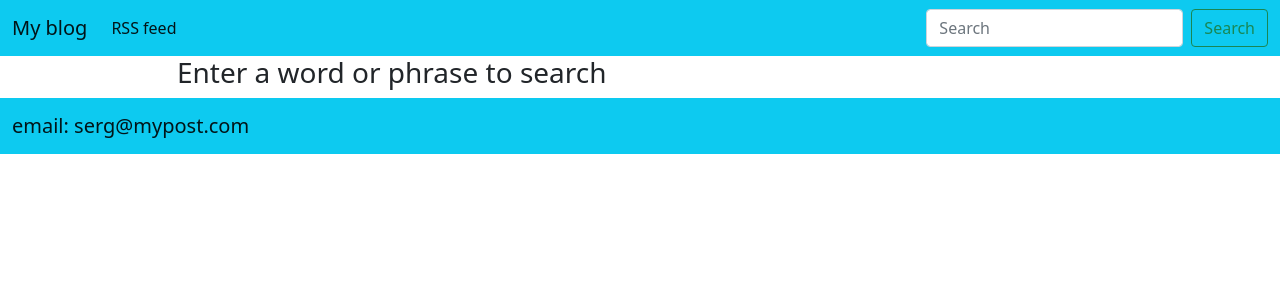
After one commit to maninserg/blog_site, a Django app: page /search/ in a window 1280 px wide. The commit adds this page. Shown: the top 300 px of the page. Run offline with Django 3.2, Linux system fonts and the light colour scheme.

Commit message:
Add full-text search by postgres

```diff
--- a/blog/forms.py
+++ b/blog/forms.py
@@ -11,3 +11,7 @@ class CommentForm(forms.ModelForm):
             'email': forms.EmailInput(attrs={'class': 'form-control'}),
             'body': forms.Textarea(attrs={'class': 'form-control', 'rows': 3})
         }
+
+
+class SearchForm(forms.Form):
+    query = forms.CharField()
--- a/blog/templates/blog/base.html
+++ b/blog/templates/blog/base.html
@@ -17,8 +17,8 @@
 					<a class="nav-link active" aria-current="page" href="{% url "blog:post_feed" %}">RSS feed</a>
 				</li>
 			</ul>
-			<form class="d-flex">
-				<input class="form-control me-2" type="search" placeholder="Search" aria-label="Search">
+			<form class="d-flex" action="{% url 'blog:url_post_search' %}" method="get">
+				<input class="form-control me-2" type="search" placeholder="Search" name="query" aria-label="Search">
 				<button class="btn btn-outline-success" type="submit">Search</button>
 			</form>
 		</div>
--- /dev/null
+++ b/blog/templates/blog/post/search.html
@@ -0,0 +1,22 @@
+{% extends "blog/base.html" %}
+
+{% block title %}Search{% endblock %}
+
+{% block content %}
+	{% if query %}
+		<h1>Posts containing "{{ query }}"</h1>
+		<h3>
+			{% with result.count as total_results %}
+		  		Found {{ total_results }} result {{ total_results|pluralize }}
+			{% endwith %}
+		</h3>
+		{% for post in result %}
+			<h4><a href="{{ post.get_absolute_url }}">{{ post.title }}</a></h4>
+			{{ post.body|truncatewords:5 }}
+		{% empty %}
+			<p>There are no results for your query</p>
+		{% endfor %}
+	{% else %}
+		<h3>Enter a word or phrase to search</h3>
+	{% endif %}
+{% endblock %}
--- a/blog/urls.py
+++ b/blog/urls.py
@@ -12,4 +12,5 @@ urlpatterns = [
     path('<int:year>/<int:month>/<int:day>/<slug:post>/',
          views.post_detail, name='post_detail'),
     path('feed/', LatestPostsFeed(), name='post_feed'),
+    path('search/', views.post_search, name='url_post_search'),
 ]
--- a/blog/views.py
+++ b/blog/views.py
@@ -1,8 +1,9 @@
 from django.shortcuts import render, get_object_or_404
 from django.core.paginator import Paginator, EmptyPage, PageNotAnInteger
 from .models import Post, Comment
-from .forms import CommentForm
+from .forms import CommentForm, SearchForm
 from taggit.models import Tag
+from django.contrib.postgres.search import SearchVector
 
 
 def post_list(request, tag_slug=None):
@@ -42,9 +43,21 @@ def post_detail(request, year, month, day, post):
             new_comment.save()
     else:
         comment_form = CommentForm()
-        print(comment_form)
-
     return render(request, 'blog/post/detail.html', {'post': post,
                                                      'comments': comments,
                                                      'new_comment': new_comment,
                                                      'comment_form': comment_form})
+
+def post_search(request):
+    form = SearchForm()
+    query = None
+    result = []
+    if 'query' in request.GET:
+        form = SearchForm(request.GET)
+    if form.is_valid():
+        query = form.cleaned_data['query']
+        result = Post.objects.annotate(search=SearchVector('title', 'body'),
+                                           ).filter(search=query)
+    return render(request, 'blog/post/search.html', {'form': form,
+                                                            'query': query,
+                                                            'result': result})
--- a/blog_site/settings.py
+++ b/blog_site/settings.py
@@ -40,6 +40,7 @@ INSTALLED_APPS = [
     'django.contrib.staticfiles',
     'blog.apps.BlogConfig',
     'taggit',
+    'django.contrib.postgres',
 ]
 
 MIDDLEWARE = [
```
